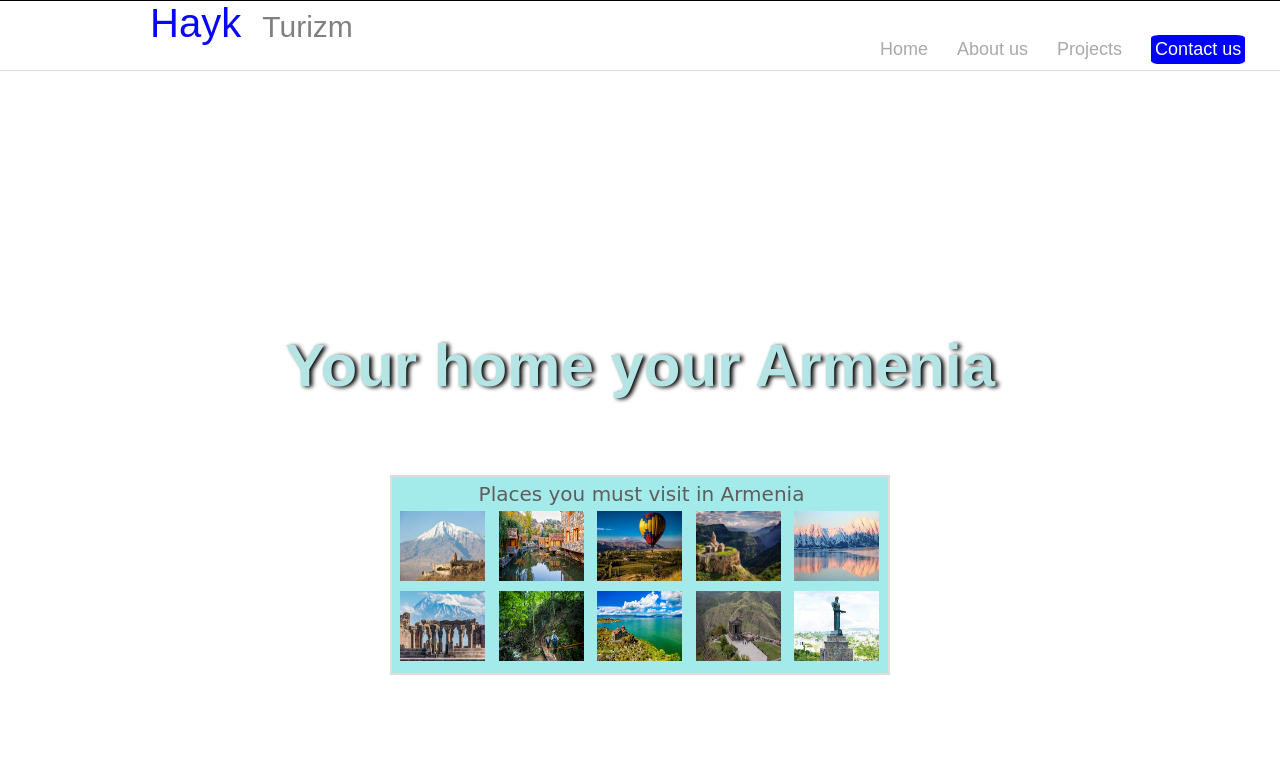
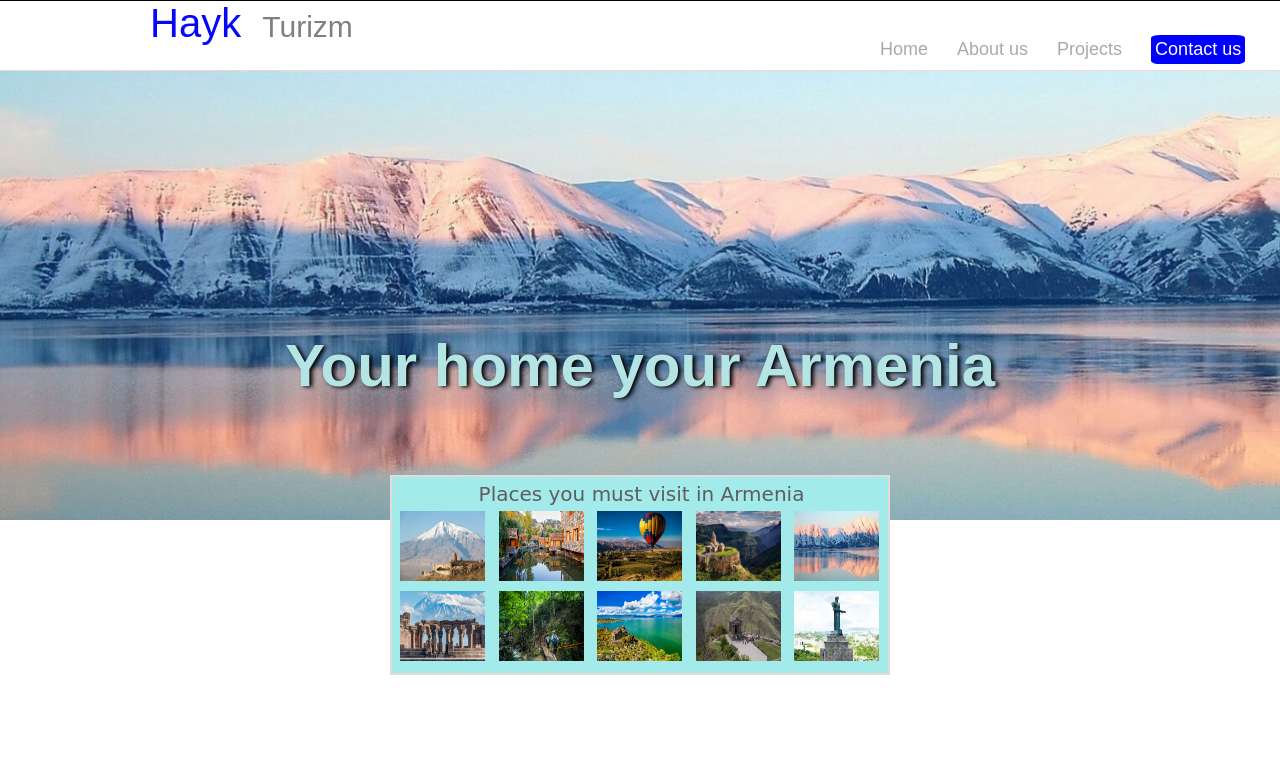
Before and after one commit to haykqyutukyan/Project, a plain HTML site: page index.html in a window 1280 px wide. Shown: the top 767 px of the page. Drawn offline with Linux system fonts and the light colour scheme; a script that the page names is missing.

Commit message:
Update style.css

```diff
--- a/style.css
+++ b/style.css
@@ -69,7 +69,7 @@ button{
 
 header{
    height: 450px;
-   background-image: url(img/sevann-4.jpg);
+   background-image: url(sevann-4.jpg);
    background-size:cover;
    border-top: 1px solid rgb(241, 214, 214);
    position: relative;
```
